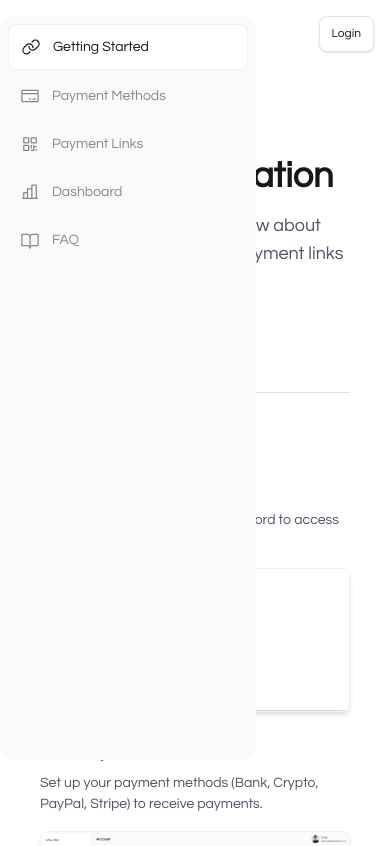
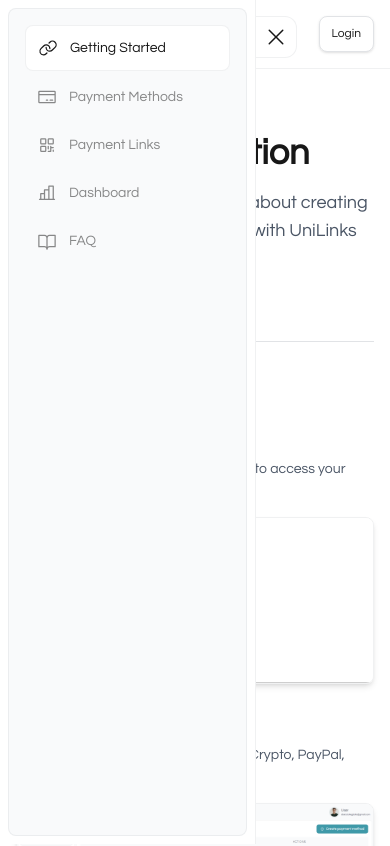
Before and after one commit to abel-otegbola/Unilinks, a React (Vite) app: page /docs in a window 390 px wide. Shown: the top 846 px of the page. Built offline with nearby package versions, Linux system fonts and the light colour scheme; no server answers.

Commit message:
feat: Enhance DocsPage layout with sidebar toggle and improved header styling

```diff
--- a/src/pages/static/docs/index.tsx
+++ b/src/pages/static/docs/index.tsx
@@ -1,12 +1,12 @@
 import { Link } from "react-router-dom";
-import { BookOpenIcon, LinkIcon, CreditCardIcon, QrCodeIcon, ChartBarIcon } from "@phosphor-icons/react";
+import { BookOpenIcon, LinkIcon, CreditCardIcon, QrCodeIcon, ChartBarIcon, ListIcon, XIcon } from "@phosphor-icons/react";
 import Button from "../../../components/button/Button";
 import { AuthContext } from "../../../contexts/AuthContext";
 import { useContext, useState, useEffect, useMemo } from "react";
 
 function DocsPage() {
   const { user } = useContext(AuthContext);
-    const isOpen = true; // Sidebar is always open on docs page
+    const [ isOpen, setIsOpen ] = useState(true); // Sidebar is always open on docs page
     const [ currentPath, setCurrentPath ] = useState("getting-started");
 
     const navBarLinks = useMemo(() => [
@@ -60,8 +60,10 @@ function DocsPage() {
   return (
     <div className="min-h-screen">
       {/* Header */}
-      <header className="flex justify-between items-center lg:px-[6%] md:px-[3%] p-4">
-        <img src="/logo.svg" alt="UniLinks logo" width={64} height={32} className="sm:ml-0 ml-1" />
+      <header className="flex justify-between items-center sticky top-0 left-0 lg:px-[6%] md:px-[3%] p-4 bg-white border-b border-gray-500/[0.1]">
+        <div className="flex items-center gap-2 sm:ml-0 ml-12">
+            <img src="/logo.svg" alt="UniLinks logo" width={64} height={32} className="sm:ml-0 ml-1" />
+        </div>
 
         {user ? (
         <Link to="/account">
@@ -74,11 +76,15 @@ function DocsPage() {
 
     <div className="flex sm:flex-row flex-col gap-6 lg:px-[5%] md:px-[3%] p-4">
         <aside
-            className={`fixed lg:sticky top-4 md:bg-none h-[calc(100vh-100px)] bg-gray-50 p-2 inset-y-0 rounded-[12px] left-0 z-30 w-64 transform transition-transform duration-300 ease-in-out ${
-                isOpen ? "translate-x-0" : "-translate-x-full lg:translate-x-0"
+            className={`fixed sm:sticky sm:top-20 sm:bg-none sm:h-[calc(100vh-100px)] bg-white sm:border-none border-r border-gray-500/[0.1] h-full p-2 inset-y-0 sm:rounded-[12px] left-0 z-30 w-64 transform transition-transform duration-300 ease-in-out ${
+                isOpen ? "translate-x-0" : "-translate-x-full sm:translate-x-0"
             }`}
             >
-            <nav className="space-y-1">
+
+            <button className={`p-2 absolute top-4 bg-white sm:hidden rounded-r-[12px] ${isOpen ? "border border-gray-500/[0.1] -right-[41.5px]" : " -right-[52px]"}`} onClick={() => setIsOpen(!isOpen)}>
+                { isOpen ? <XIcon size={24} /> : <ListIcon size={24} /> }
+            </button>
+            <nav className="space-y-1 bg-gray-50 h-[100%] overflow-y-auto p-4 border border-gray-500/[0.1] rounded-lg">
                 {
                 navBarLinks.map((link) => (
                     <button
@@ -97,7 +103,7 @@ function DocsPage() {
                 }
             </nav>
         </aside>
-        <div className="sm:w-3/4 w-full p-6">
+        <div className="sm:w-3/4 w-full sm:p-6">
         {/* Hero Section */}
             <section className="py-12">
                 <div className="">
```
